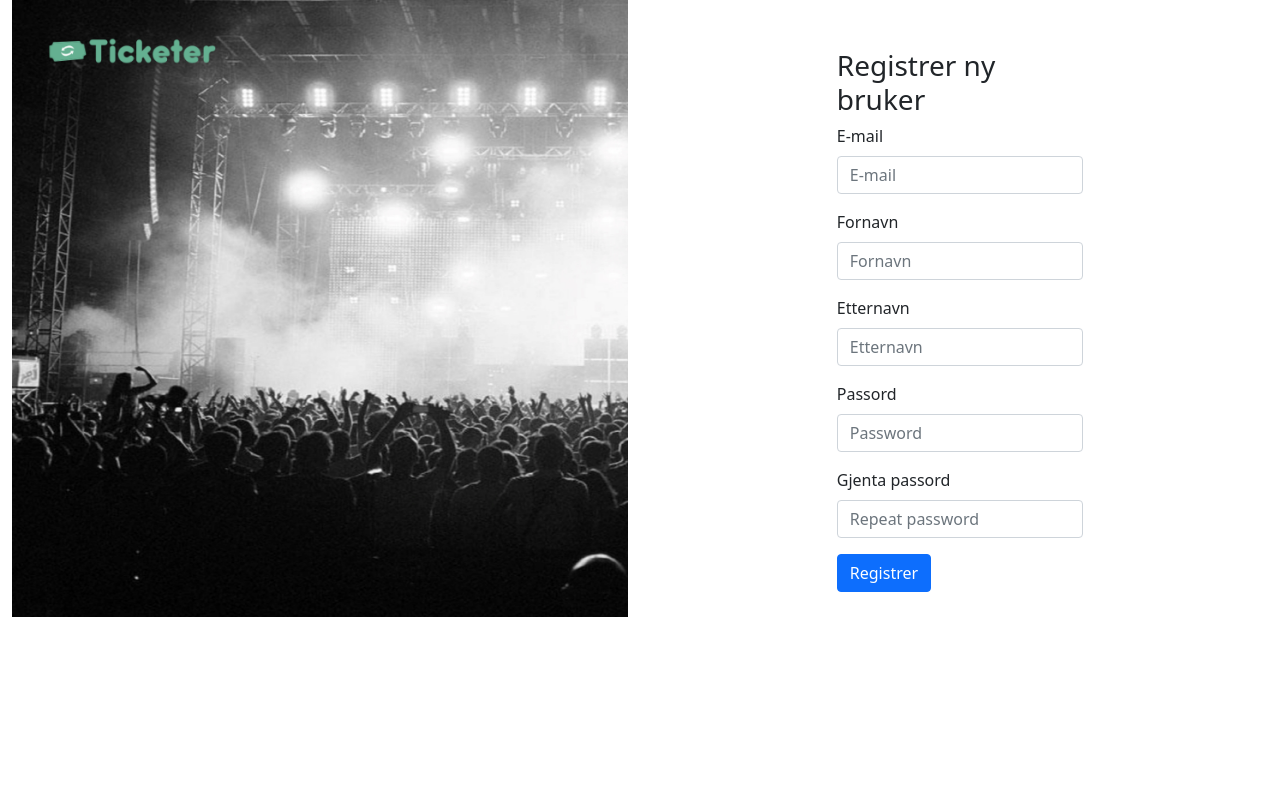
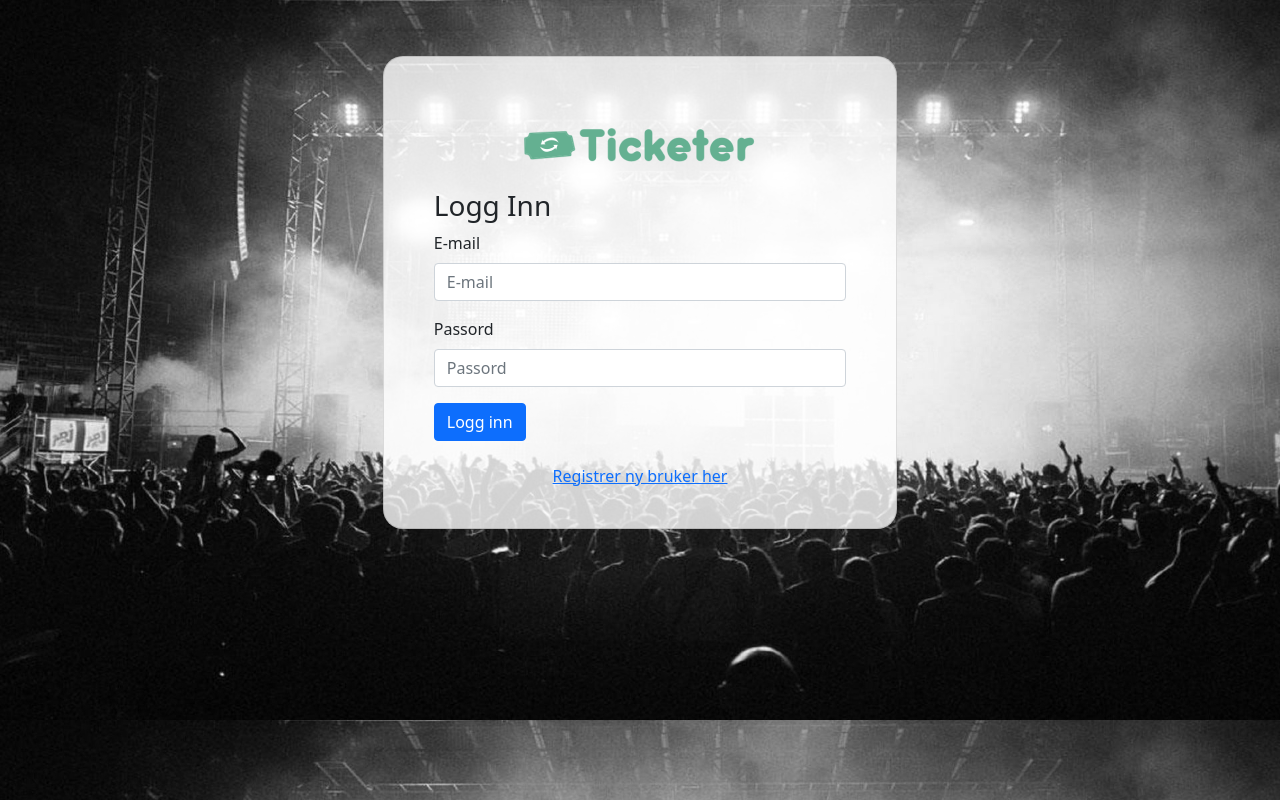
Before and after one commit to JonahNiklas/Ticketer, a React (Create React App) app in the folder frontend/: page /login in a window 1280 px wide. Built offline with nearby package versions, Linux system fonts and the light colour scheme.

Commit message:
style(frontend): code cleanup and new login design
Changed to newer syntax for functions on the Login and RegisterUser component. With new LoginPage layout.

Related to #22

```diff
--- a/frontend/src/Pages/LoginPage.tsx
+++ b/frontend/src/Pages/LoginPage.tsx
@@ -1,24 +1,24 @@
+import Logo from '../images/ticket_logo.png';
+import '../stylesheets/LoginPage.css';
+import React, { useState } from "react";
+import RegisterUser from "../features/loginpage/RegisterUser";
+import Login from "../features/loginpage/Login";
+import { Card, Container, Button } from "react-bootstrap";
 
-import StartImage from "../images/startImage.png";
-import React from "react";
-/*import Login from "../features/loginpage/Login";*/
-import RegisterUser from "../features/loginpage/RegisterUser";
-import { Col, Container, Row } from "react-bootstrap";
 
-function LoginPage() {
+const LoginPage = () => {
+
   return (
-    <div className="LoginPage">
-      <Container fluid>
-        <Row>
-          <Col>
-            <img id="Concert" src={StartImage} style={{ width: "100%" }} />
-          </Col>
-          <Col>
-            <RegisterUser />
-
-          </Col>
-        </Row>
-      </Container>
+    <div>
+      <Container>
+          <Card className="form">
+            <Card.Body>
+              <img src={Logo} style={{ margin:'auto', display: 'block'}}/>
+              <Login/>
+            </Card.Body>
+            <Button variant="link">Registrer ny bruker her</Button>
+          </Card>
+        </Container>
     </div>
   );
 }
--- a/frontend/src/features/loginpage/Login.tsx
+++ b/frontend/src/features/loginpage/Login.tsx
@@ -1,30 +1,25 @@
 import React from "react";
-import "bootstrap/dist/css/bootstrap.min.css";
 import { Form, Button } from "react-bootstrap/";
 
-class Login extends React.Component {
-  render() {
+const Login = () => {
     return (
       <div>
-        <div className="loginForm" style={{ padding: "8% 30%" }}>
           <h3>Logg Inn</h3>
           <Form>
-            <Form.Group className="mb-3" controlId="formEmail">
+            <Form.Group className="mb-3" controlId="formLoginEmail">
               <Form.Label>E-mail</Form.Label>
-              <Form.Control type="email" placeholder="Skriv inn e-mail" />
+              <Form.Control type="email" placeholder="E-mail" />
             </Form.Group>
-            <Form.Group className="mb-3" controlId="formPassword">
+            <Form.Group className="mb-3" controlId="formLoginPassword">
               <Form.Label>Passord</Form.Label>
-              <Form.Control type="password" placeholder="Skriv inn passord" />
+              <Form.Control type="password" placeholder="Passord" />
             </Form.Group>
             <Button variant="primary" type="submit">
               Logg inn
             </Button>
           </Form>
-        </div>
       </div>
     );
-  }
 }
 
 export default Login;
--- a/frontend/src/features/loginpage/RegisterUser.tsx
+++ b/frontend/src/features/loginpage/RegisterUser.tsx
@@ -1,14 +1,12 @@
 import React from "react";
-/*import "./App.css";*/ /* Denne var ikke importert riktig. */
 import { Form, Button } from "react-bootstrap/";
 
-class RegisterUser extends React.Component {
-  render() {
+const RegisterUser = () => {
   return (
-        <div className="registerForm" style={{ padding: "8% 30%" }}>
+    <div>
       <h3>Registrer ny bruker</h3>
       <Form>
-            <Form.Group className="mb-3" controlId="formEmail">
+        <Form.Group className="mb-3" controlId="formRegisterEmail">
           <Form.Label>E-mail</Form.Label>
           <Form.Control type="email" placeholder="E-mail" />
         </Form.Group>
@@ -23,7 +21,7 @@ class RegisterUser extends React.Component {
           <Form.Control type="name" placeholder="Etternavn" />
         </Form.Group>
 
-            <Form.Group className="mb-3" controlId="formPassword">
+        <Form.Group className="mb-3" controlId="formRegisterPassword">
           <Form.Label>Passord</Form.Label>
           <Form.Control type="password" placeholder="Password" />
         </Form.Group>
@@ -40,6 +38,6 @@ class RegisterUser extends React.Component {
     </div>
 );
 }
-}
+
 
 export default RegisterUser;
--- /dev/null
+++ b/frontend/src/stylesheets/LoginPage.css
@@ -0,0 +1,11 @@
+body {
+    background-image: url(../images/concertWide.jpg);
+
+}
+
+.form {
+    background-color: rgba(100%, 100%, 100%, 80%);
+    margin: 5% 27%;
+    padding: 3%;
+    border-radius: 20px;
+}
```
Also changed, not shown: frontend/src/images/concertWide.jpg (added). Lines whose indentation alone changed are shown as unchanged.
